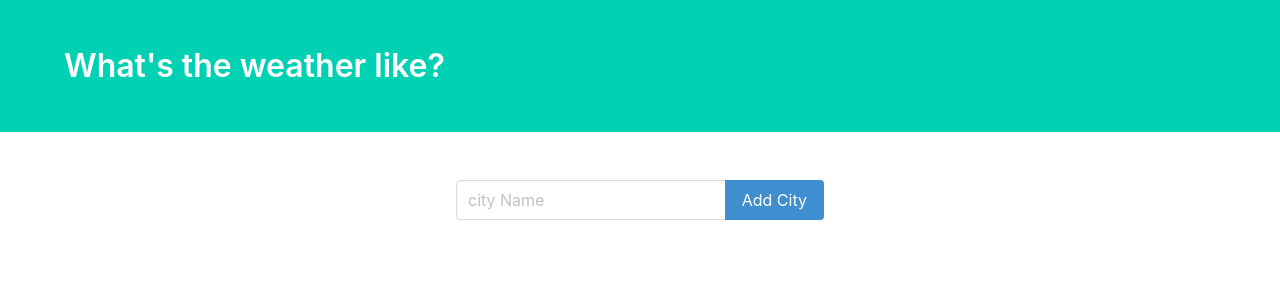
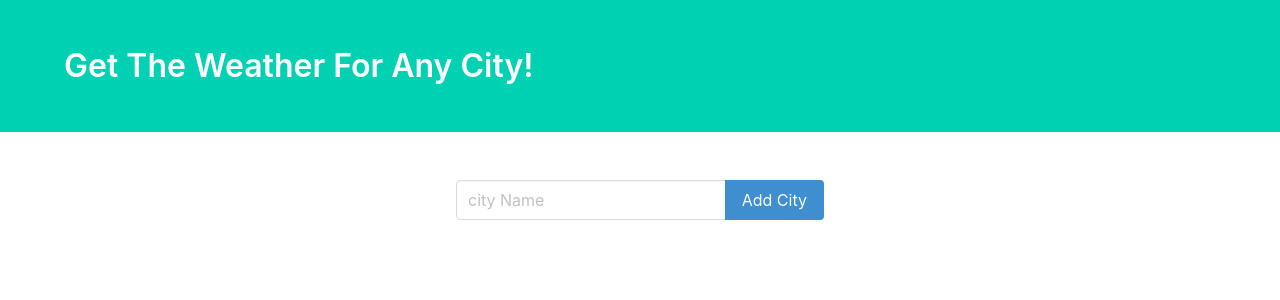
Before and after one commit to jonathan-tech/WeatherApp, a Django app: page / in a window 1280 px wide. Shown: the top 300 px of the page. Run offline with Django 3.2, Linux system fonts and the light colour scheme; data that the repository does not hold is empty; some libraries are stand-ins or nearby versions.

Commit message:
Polished

```diff
--- a/weather/models.py
+++ b/weather/models.py
@@ -7,6 +7,6 @@ class City(models.Model):
 
     def __str__(self):
         return self.name
-    #city ies instead of s
+    #cities instead of city
     class Meta:
         verbose_name_plural = 'cities'
--- a/weather/templates/weather/weather.html
+++ b/weather/templates/weather/weather.html
@@ -31,7 +31,7 @@
 
                 <h1 class="title">
 
-                    What's the weather like?
+                    Get The Weather For Any City!
 
                 </h1>
 
@@ -109,7 +109,6 @@
 
                                 <div class="content">
 
-                                    <p>
 
                                         <span class="title">{{ city_weather.city }}</span>
 
--- a/weather/urls.py
+++ b/weather/urls.py
@@ -1,9 +1,10 @@
 
 
 from django.urls import path
-from .import views
+from .import views #import all views functions
 
 urlpatterns = [
+    #will aoutomaticaly foward to the index
     path('',views.index,name="index"),
     path('delete/<city_name>/', views.delete_city, name='delete_city')
 ]
--- a/weather/views.py
+++ b/weather/views.py
@@ -13,8 +13,9 @@ def index(request):
     message = ''
     #css color message area
     message_class=''
-
+    #if someone submits a city
     if request.method == "POST":
+        #will run through the city form
         form = CityForm(request.POST)
 
         if form.is_valid():
@@ -28,15 +29,17 @@ def index(request):
                 if r['cod']==200:
                     form.save()
                 else:
-                    err_msg='This city doesnt exist'
+                    err_msg='You spelled the city incorrect or the city doesnt exist'
             else:
-                err_msg="city already on the list"
+                err_msg="This city is already on the list"
 
         if err_msg:
             message= err_msg
+            #the color of the message box that will show up
             message_class='is-danger'
         else:
-            message='City is added successfuly'
+            message='City Added!'
+            #color of the message will show up
             message_class= 'is-success'
 
     form = CityForm()
@@ -50,11 +53,13 @@ def index(request):
         r= requests.get(url.format(city)).json()
         #the specific infor that we want to extract from the api
         city_weather = {
+            #we are grabbing the data from the weather api
             'city': city.name ,
             'temperature': r['main']['temp'],
             'description': r['weather'][0]['description'] ,
             'icon': r['weather'][0]['icon'],
         }
+        #we are putting the info about the city in the weather_data=[] since its an empy list
         weather_data.append(city_weather)
     #we want to place thls infor to the interface
     context = {
@@ -67,5 +72,7 @@ def index(request):
     return render(request,'weather/weather.html',context)
 
 def delete_city(request, city_name):
+    #we grab the name of the city from the database and delete it
     City.objects.get(name=city_name).delete()
+    #back to the index page
     return redirect('index')
--- a/weatherapp/urls.py
+++ b/weatherapp/urls.py
@@ -18,5 +18,6 @@ from django.urls import path, include
 
 urlpatterns = [
     path('admin/', admin.site.urls),
+    #when we open the app it wll foward the the app urls
     path('', include('weather.urls')),
 ]
```
